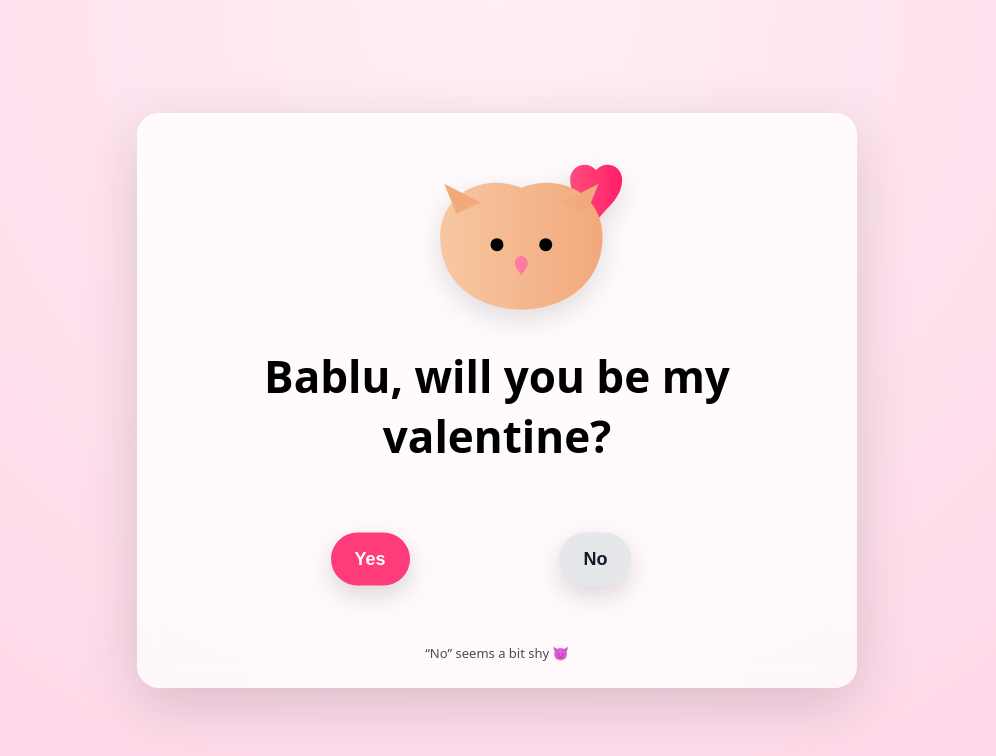
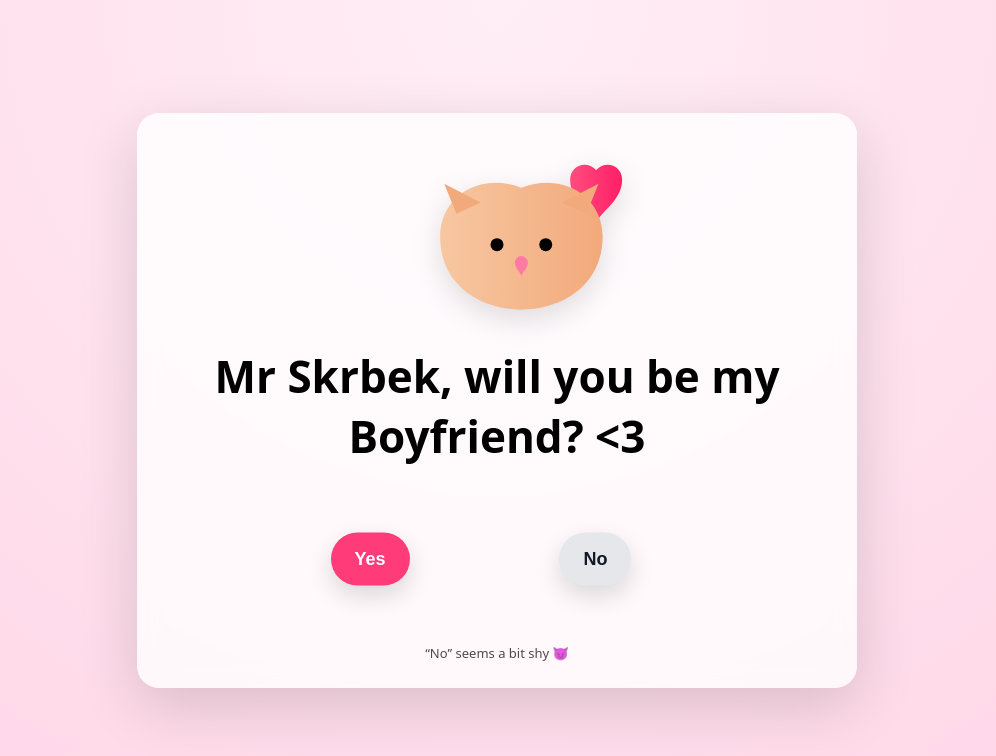
Before and after one commit to umerijazX/U-Square, a plain HTML site: page index.html in a window 1280 px wide. Shown: the whole page, without its empty margins (143-1139 px from the left). Drawn offline with nearby package versions, Linux system fonts and the light colour scheme.

Commit message:
Update HTML content and styling for valentine's theme

```diff
--- a/index.html
+++ b/index.html
@@ -171,7 +171,7 @@
             fill="#ff7aa2"/>
     </svg>
 
-    <h1>Bablu, will you be my valentine?</h1>
+    <h1>Mr Skrbek, will you be my Boyfriend? <3</h1>
 
     <section class="button-zone" id="zone">
       <button id="yesBtn">Yes</button>
```
